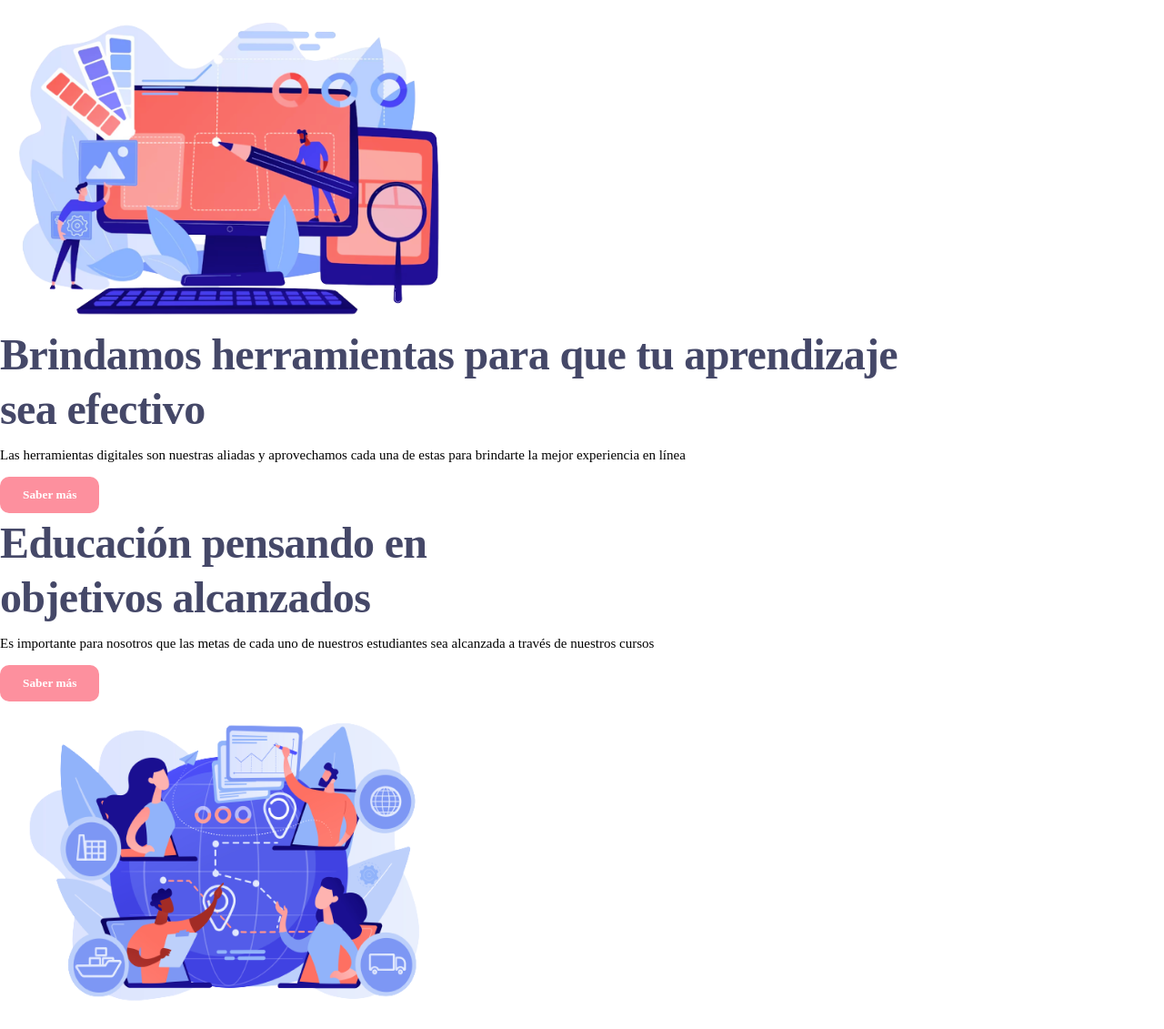
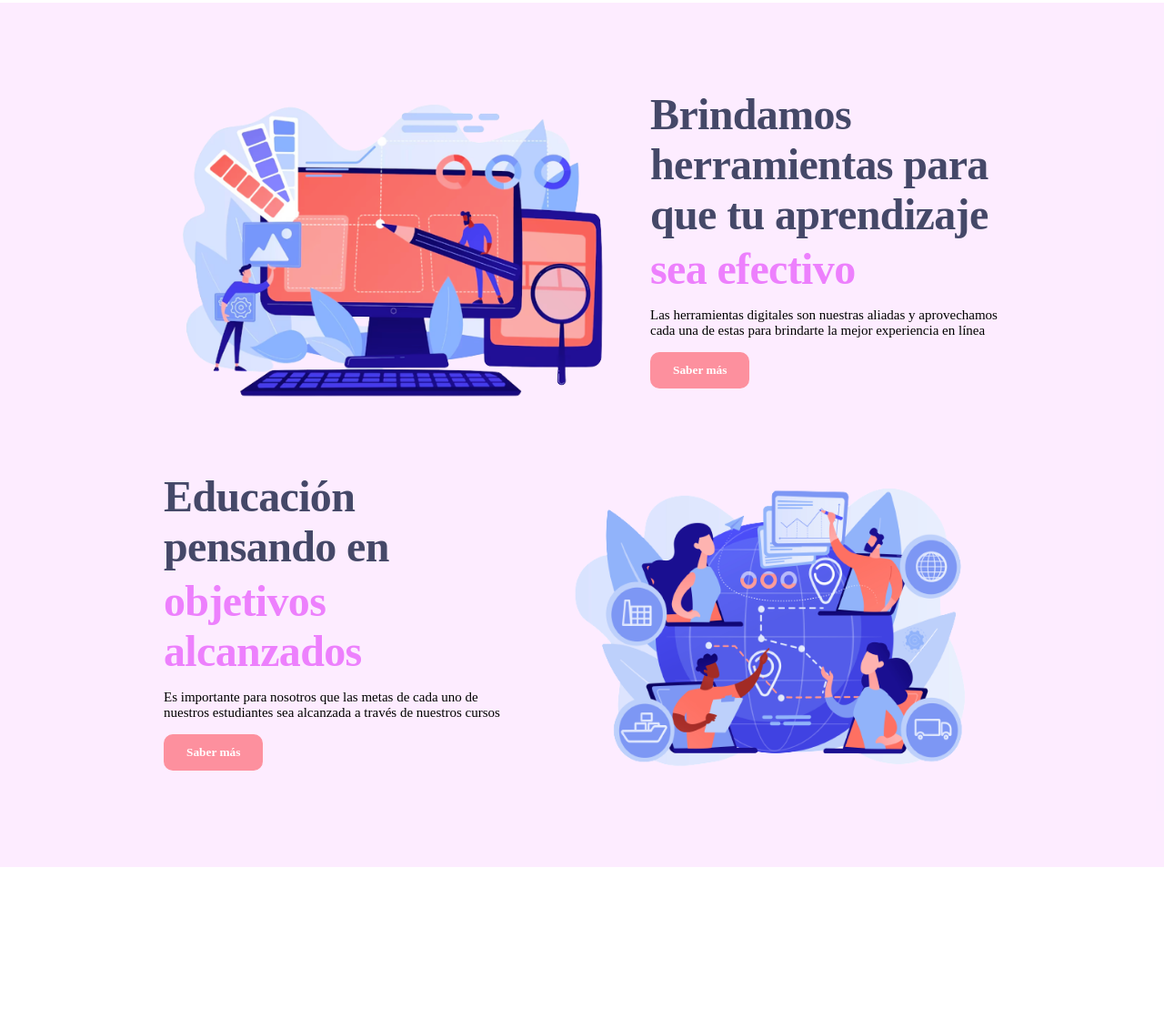
Before and after one commit to SnikyX/taller-9-full-stack, a plain HTML site: page punto-1-3/index.html in a window 1280 px wide. Shown: the part 1142-2273 px from the top of the page at 91% size. Drawn offline with Linux system fonts and the light colour scheme; a web font is replaced by a local one.

Commit message:
agregacion de estilos de section-2

```diff
--- a/punto-1-3/index.html
+++ b/punto-1-3/index.html
@@ -93,7 +93,7 @@
         </div>
     </section>
     <section id="section-2">
-        <div>
+        <div class="section-2__info">
             <img
                 src="./public/images/section2-tools.png"
                 alt="tools"
@@ -102,7 +102,7 @@
             >
             <div>
                 <h2>Brindamos herramientas para que tu aprendizaje</h2>
-                <h2>sea efectivo</h2>
+                <h2 class="section-2__sub-pink">sea efectivo</h2>
                 <p>
                    Las herramientas digitales son nuestras aliadas y aprovechamos cada
                    una de estas para brindarte la mejor experiencia en línea
@@ -110,10 +110,10 @@
                 <button class="button--orange">Saber más</button>
             </div>
         </div>
-        <div>
+        <div class="section-2__info">
             <div>
                 <h2>Educación pensando en</h2>
-                <h2>objetivos alcanzados</h2>
+                <h2 class="section-2__sub-pink">objetivos alcanzados</h2>
                 <p>
                     Es importante para nosotros que las metas de cada uno de nuestros
                     estudiantes sea alcanzada a través de nuestros cursos
--- a/punto-1-3/styles/section-2-styles.css
+++ b/punto-1-3/styles/section-2-styles.css
@@ -0,0 +1,14 @@
+#section-2 {
+    padding: 20px 180px;
+    background: #ed80fd26;
+}
+
+.section-2__info {
+    display: flex;
+    gap: 35px;
+    margin: 70px 0px;
+}
+
+.section-2__sub-pink {
+    color: #ed80fd;
+}
```
